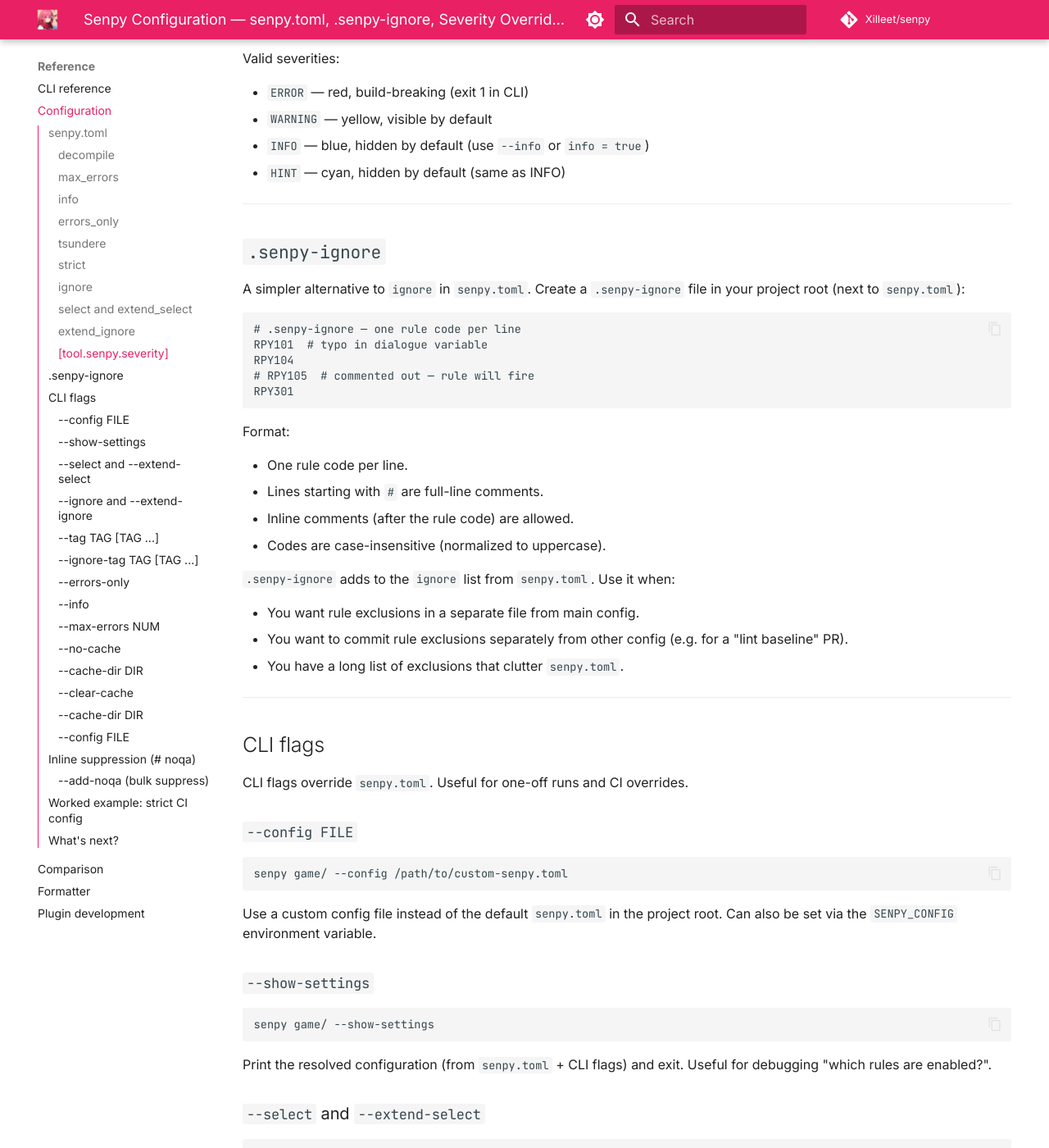
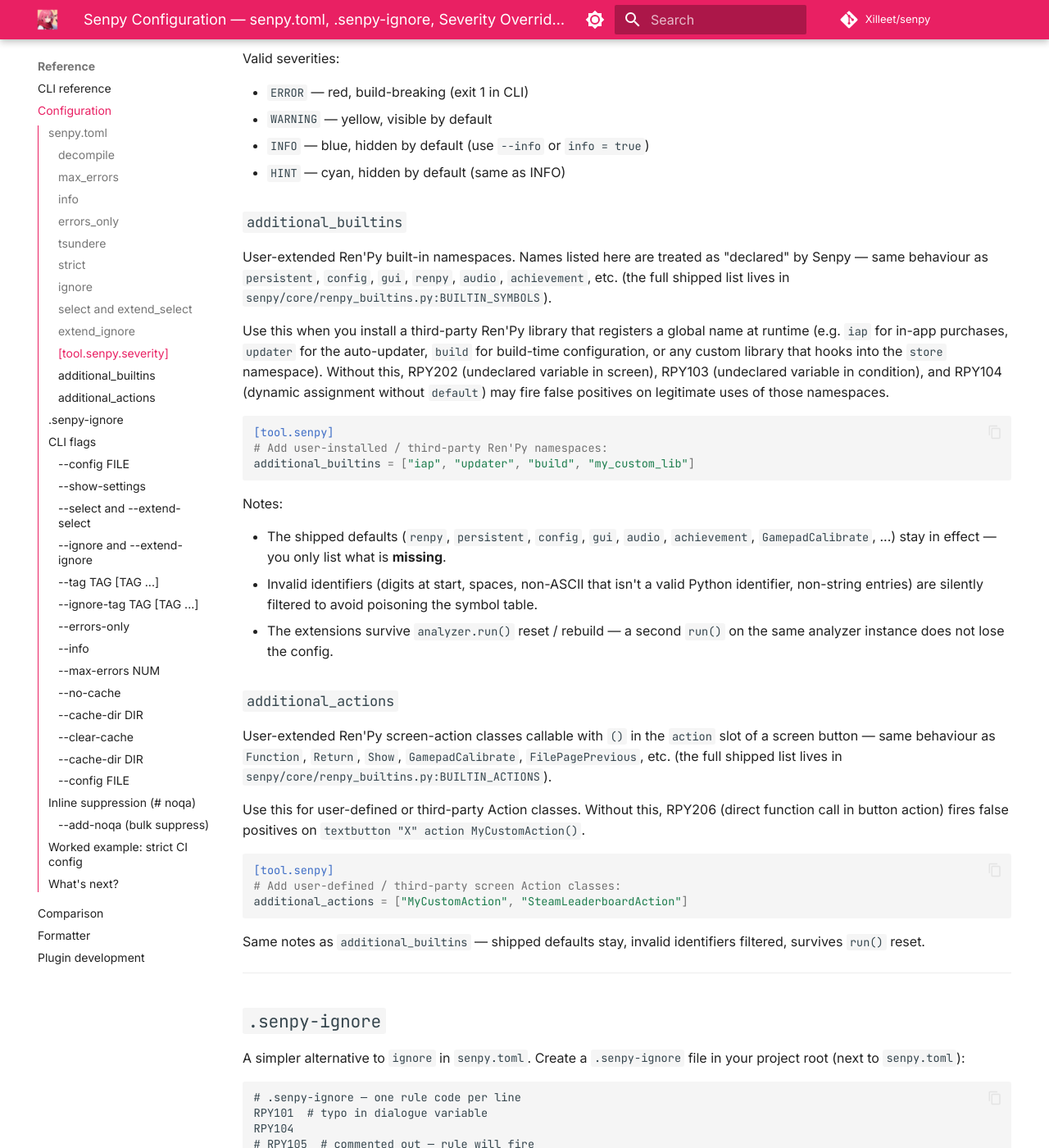
Before and after one commit to Xilleet/senpy, an MkDocs documentation site: the page built from docs/configuration.md, in a window 1280 px wide and 1400 px high, scrolled down 4317 px. Shown: the whole window at 82% size. Built offline with MkDocs 1.6.1 and Material for MkDocs 9.7.7, drawn with Linux system fonts in a browser that asks for light colours; comment, search, counter and statistics services are not loaded; the version menu is left out.

Commit message:
0.9.0 release — version bump, What's New, configuration docs

````diff
--- a/.pre-commit-hooks.yaml
+++ b/.pre-commit-hooks.yaml
@@ -6,7 +6,7 @@
 #
 #     repos:
 #       - repo: https://github.com/Xilleet/senpy
-#         rev: 0.8.4   # Use the latest tag
+#         rev: 0.9.0   # Use the latest tag
 #         hooks:
 #           - id: senpy
 #
--- a/docs/configuration.md
+++ b/docs/configuration.md
@@ -238,6 +238,59 @@ Valid severities:
 - `WARNING` — yellow, visible by default
 - `INFO` — blue, hidden by default (use `--info` or `info = true`)
 - `HINT` — cyan, hidden by default (same as INFO)
+
+### `additional_builtins`
+
+User-extended Ren'Py built-in namespaces. Names listed here are treated
+as "declared" by Senpy — same behaviour as `persistent`, `config`,
+`gui`, `renpy`, `audio`, `achievement`, etc. (the full shipped list
+lives in `senpy/core/renpy_builtins.py:BUILTIN_SYMBOLS`).
+
+Use this when you install a third-party Ren'Py library that registers
+a global name at runtime (e.g. `iap` for in-app purchases, `updater`
+for the auto-updater, `build` for build-time configuration, or any
+custom library that hooks into the `store` namespace). Without this,
+RPY202 (undeclared variable in screen), RPY103 (undeclared variable in
+condition), and RPY104 (dynamic assignment without `default`) may fire
+false positives on legitimate uses of those namespaces.
+
+```toml
+[tool.senpy]
+# Add user-installed / third-party Ren'Py namespaces:
+additional_builtins = ["iap", "updater", "build", "my_custom_lib"]
+```
+
+Notes:
+
+- The shipped defaults (`renpy`, `persistent`, `config`, `gui`,
+  `audio`, `achievement`, `GamepadCalibrate`, ...) stay in effect —
+  you only list what is **missing**.
+- Invalid identifiers (digits at start, spaces, non-ASCII that isn't
+  a valid Python identifier, non-string entries) are silently filtered
+  to avoid poisoning the symbol table.
+- The extensions survive `analyzer.run()` reset / rebuild — a second
+  `run()` on the same analyzer instance does not lose the config.
+
+### `additional_actions`
+
+User-extended Ren'Py screen-action classes callable with `()` in the
+`action` slot of a screen button — same behaviour as `Function`,
+`Return`, `Show`, `GamepadCalibrate`, `FilePagePrevious`, etc. (the
+full shipped list lives in
+`senpy/core/renpy_builtins.py:BUILTIN_ACTIONS`).
+
+Use this for user-defined or third-party Action classes. Without this,
+RPY206 (direct function call in button action) fires false positives
+on `textbutton "X" action MyCustomAction()`.
+
+```toml
+[tool.senpy]
+# Add user-defined / third-party screen Action classes:
+additional_actions = ["MyCustomAction", "SteamLeaderboardAction"]
+```
+
+Same notes as `additional_builtins` — shipped defaults stay, invalid
+identifiers filtered, survives `run()` reset.
 
 ---
 
````
Also changed, not shown: ARCHITECTURE.md (+4 -3 lines), CHANGELOG.md (+19 -1 lines), README.md (+44 -2 lines), README_ru.md (+43 -0 lines), SECURITY.md (+4 -4 lines), docs/index.md (+1 -1 lines), docs/install.md (+1 -1 lines), docs/renpy-github-actions.md (+1 -1 lines), senpy/__version__.py (+7 -15 lines), .github/release-header.md, 1 other file.
